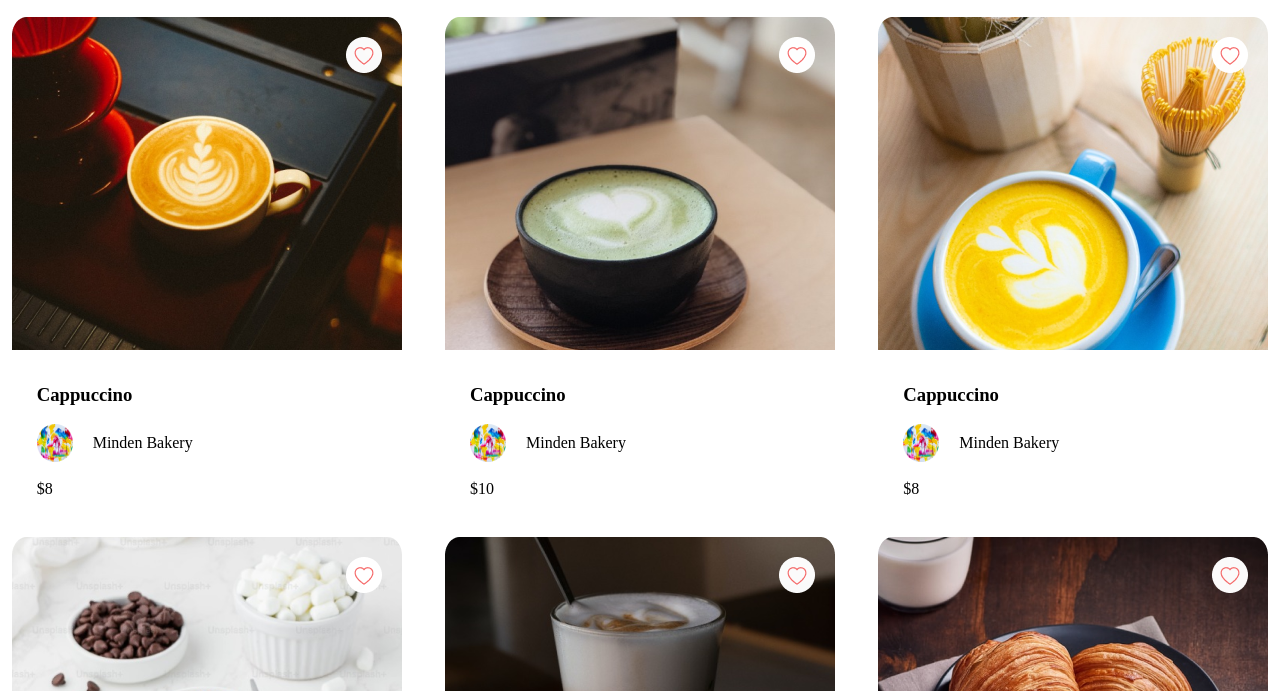
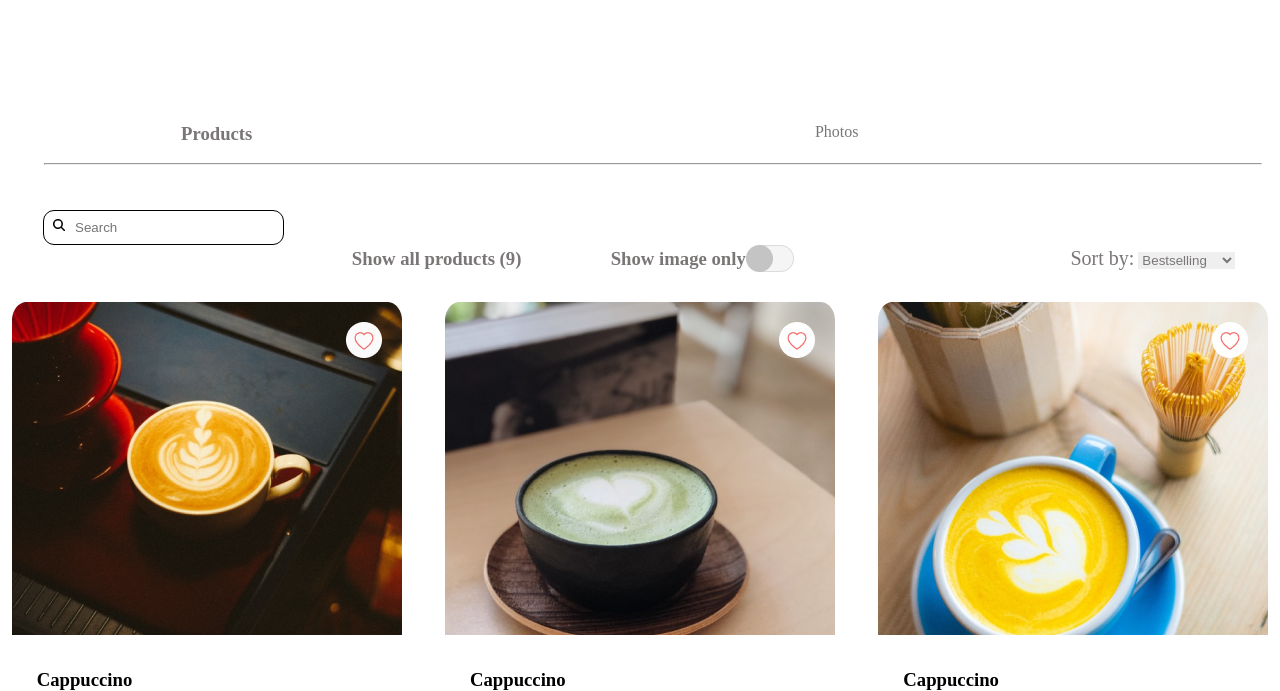
Before and after one commit to NgocDung270805/Lab4, a plain HTML site: page index.html in a window 1280 px wide. Shown: the part 409-1100 px from the top of the page. Drawn offline with Linux system fonts and the light colour scheme.

Commit message:
up code lab4

```diff
--- a/index.html
+++ b/index.html
@@ -36,10 +36,46 @@
                 <p>Owned by Lola and Coco</p>
             </div>
         </div>
-        <div class="text-banner">
-            <h1>Products</h1>
-            <p>Photos</p>
-        </div><hr>
+        <div class="Menu">
+            <ul>
+                <li>
+                    <h3>Products</h3>
+                </li>
+                <li>
+                    <p>Photos</p>
+                </li>
+            </ul>
+        </div>
+        <hr style="width: 95%; margin-top: 18px; margin-left: 44px;">
+
+        <div class="search">
+            <label for="Search">
+                <input type="Search" placeholder="Search" id="Search">
+                <div class="icon_search">
+                    <svg xmlns="http://www.w3.org/2000/svg" viewBox="0 0 512 512"><!--!Font Awesome Free 6.5.1 by @fontawesome - https://fontawesome.com License - https://fontawesome.com/license/free Copyright 2024 Fonticons, Inc.--><path d="M416 208c0 45.9-14.9 88.3-40 122.7L502.6 457.4c12.5 12.5 12.5 32.8 0 45.3s-32.8 12.5-45.3 0L330.7 376c-34.4 25.2-76.8 40-122.7 40C93.1 416 0 322.9 0 208S93.1 0 208 0S416 93.1 416 208zM208 352a144 144 0 1 0 0-288 144 144 0 1 0 0 288z"/></svg>
+                </div>
+            </label>
+        </div>
+
+        <div class="Products">
+            <h3>Show all products (9)</h3>
+            <div class="show-img">
+                <h3>Show image only</h3>
+                <img src="/img/Toggle.png" alt="">
+            </div>
+            <form class="choid">
+                <label for="sort-by">Sort by:</label>
+                <select class="sort-by">
+                    <option value="Bestselling">Bestselling</option>
+                    <option value="best seller">Best seller</option>
+                    <option value="sell the least">Sell the least</option>
+                </select>
+            </form>
+        </div>
+
+
+
+
         <div class="btg-avata">
 
             <div class="btg-logo">
--- a/style.css
+++ b/style.css
@@ -24,6 +24,9 @@
 
 .text-banner {
    display: flex;
+   width: 500px;
+   height: auto;
+   flex-shrink: 0;
 }
 
 .text-color {
@@ -45,10 +48,14 @@
    gap: 20px;
    padding: 30px 0;
    flex-wrap: wrap;
+
+   /*
+   width: 390px;
+   height: 551px;
+   flex-shrink: 0;
+   */
 }
-/* .btg-text{
-   text-align: left;
-} */
+
 .btg-heart{
    width: 36px;
     height: 36px;
@@ -61,3 +68,73 @@
    padding: 30px 0px 35px 25px;
    gap: 20px;
 }
+.Products {
+   display: flex;
+   margin-left: 24%;
+   margin-top: 10px;
+   color: rgb(122, 118, 118);
+   flex-wrap: wrap;
+}
+.show-img {
+   display: flex;
+   /* padding-left: 23%; */
+}
+.choid {
+   margin-left: 232px;
+}
+.choid label {
+   font-size: 20px;
+}
+.choid .sort-by {
+   border: none;
+   outline: none;
+   color: rgb(122, 118, 118);
+}
+
+
+.Menu{
+   color: rgb(122, 118, 118)
+}
+.Menu ul li a:hover {
+   color: cornflowerblue;
+}
+
+
+.Menu ul {
+   display: flex;
+   list-style: none;
+}
+.Menu ul li  {
+   margin-top: 175px;
+   margin-left: 141px;
+}
+
+.Menu ul li a {
+   text-decoration: none;
+   color: black;
+}
+.search {
+   margin: 0px;
+   margin-left: 43px;
+   margin-top: 45px;
+}
+
+.icon_search {
+   margin-top: -28px;
+   margin-left: 10px;
+}
+
+.icon_search svg {
+   width: 1%;
+}
+
+.search input {
+   padding: 9px 31px;
+   border-radius: 11px;
+   border: 1px solid black;
+}
+/*
+width: 500px;
+   height: auto;
+   flex-shrink: 0;
+   */
```
Also changed, not shown: img/Toggle.png (added).
